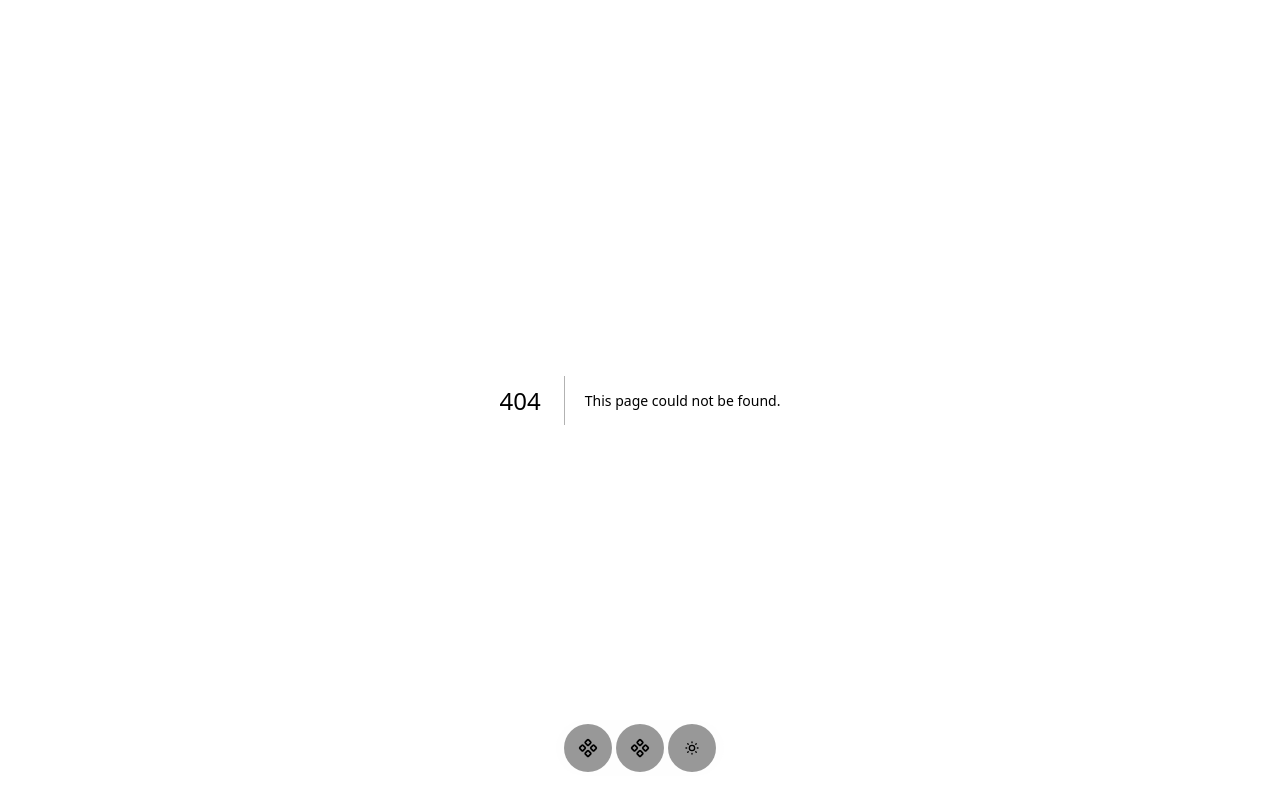
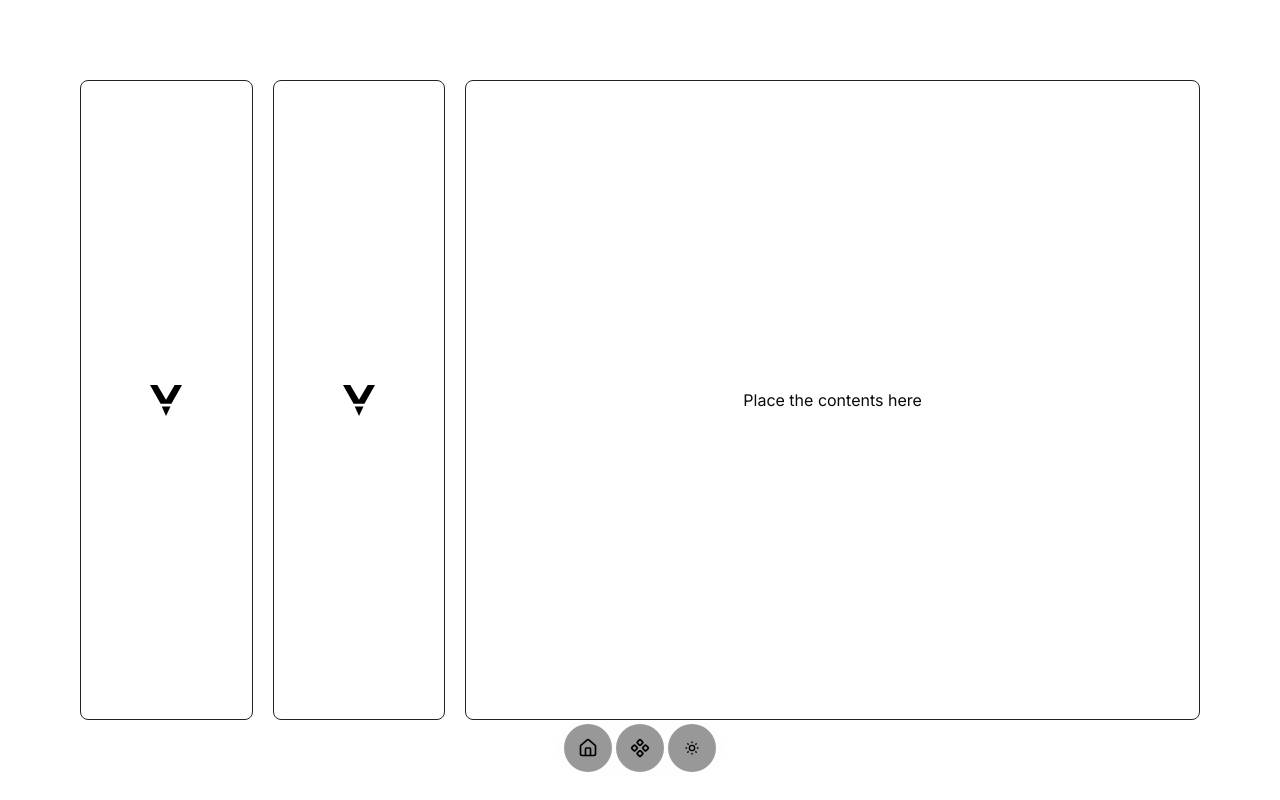
Before and after one commit to seckinyasar/react19-boilerplate, a Next.js app: page /motion/flexgrowsample in a window 1280 px wide. Before the commit this address had no page. Built offline with nearby package versions, Linux system fonts and the light colour scheme.

Commit message:
feat: flex grow example is added, inspired from devin.ai

```diff
--- a/package.json
+++ b/package.json
@@ -20,7 +20,7 @@
     "clsx": "^2.1.1",
     "lucide-react": "^0.487.0",
     "motion": "^12.12.1",
-    "next": "15.2.4",
+    "next": "^15.3.5",
     "next-themes": "^0.4.6",
     "react": "^19.0.0",
     "react-dom": "^19.0.0",
--- /dev/null
+++ b/src/app/motion/flexgrowsample/page.tsx
@@ -0,0 +1,40 @@
+"use client";
+import MetaLogo from "@/components/icons/metalogo";
+import { motion } from "motion/react";
+import { useState } from "react";
+const Page = () => {
+  const [hovered, setHovered] = useState<number>(2);
+
+  return (
+    <div className="flex w-full min-h-screen justify-center bg-background text-foreground py-20">
+      <section className="flex w-full min-h-full gap-5 px-20">
+        {[0, 1, 2].map((index) => (
+          <motion.div
+            transition={{
+              duration: 0.3,
+              ease: "easeInOut",
+            }}
+            key={index}
+            layoutId={index.toString()}
+            onMouseEnter={() => setHovered(index)}
+            className={`flex h-full border border-border rounded-[8px]  ${
+              hovered === index ? "grow-8" : "grow-2"
+            }`}
+          >
+            {hovered === index ? (
+              <div className="flex h-full w-full items-center justify-center">
+                Place the contents here
+              </div>
+            ) : (
+              <div className="flex h-full w-full items-center justify-center">
+                <MetaLogo />
+              </div>
+            )}
+          </motion.div>
+        ))}
+      </section>
+    </div>
+  );
+};
+
+export default Page;
--- a/src/app/motion/test/page.tsx
+++ b/src/app/motion/layoutexamples/page.tsx
@@ -134,7 +134,7 @@ const Test = () => {
           <motion.div
             initial={{ opacity: 0 }}
             animate={{ opacity: 1 }}
-            transition={{ duration: 0.35, easings: "easeIn" }}
+            transition={{ duration: 0.35, ease: "easeIn" }}
             layoutId="message"
             className="fixed bottom-10 right-10"
           >
@@ -308,15 +308,20 @@ const Test = () => {
           </motion.div>
 
           {/* //! Views */}
-          <AnimatePresence mode="wait">
-            {viewState === "List" ? (
+          <AnimatePresence mode="popLayout">
+            {viewState === "List" && (
               <div className="flex h-full w-full pt-6 text-gray-400">
                 <div className="flex flex-col flex-1 gap-y-4">
                   {SvgArray.map((item, i) => (
-                    <div className="flex">
-                      <motion.div layoutId={item.id}>
+                    <div className="flex" key={item.id}>
+                      <motion.div
+                        layoutId={item.id}
+                        style={{
+                          backgroundColor: "#404040",
+                          borderRadius: "12px",
+                        }}
+                      >
                         <Image
-                          className="bg-neutral-700 rounded-xl"
                           src={item.src}
                           width={75}
                           height={75}
@@ -325,67 +330,134 @@ const Test = () => {
                         />
                       </motion.div>
 
-                      <section className="flex flex-col justify-center">
+                      <motion.section
+                        layoutId={item.name}
+                        className="flex flex-col justify-center"
+                      >
                         <div className="ml-3 text-[15px] font-semibold text-amber-50">
                           {item.name}
                         </div>
-                        {item.price.map((price, i) => (
-                          <div className="space-x-1 ml-3 ">
+                        {item.price.map((price) => (
+                          <div className="space-x-1 ml-3" key={price.price}>
                             <span className="text-amber-50 font-semibold">
                               {price.price}
                             </span>
                             <span>{price.currency}</span>
                           </div>
                         ))}
-                      </section>
+                      </motion.section>
                       <section className="flex items-center justify-end w-full">
-                        <Hash className="size-5" />
-                        <span className="text-lg">{item.number}</span>
+                        <motion.div
+                          style={{ width: "20px", height: "20px" }}
+                          layoutId={item.number + 1}
+                        >
+                          <Hash className="size-full " />
+                        </motion.div>
+                        <motion.span layoutId={item.number} className="text-lg">
+                          {item.number}
+                        </motion.span>
                       </section>
                     </div>
                   ))}
                 </div>
               </div>
-            ) : (
+            )}
+            {viewState === "Card" && (
               <section className="flex h-full w-full pt-6 text-gray-400">
                 <div className="flex flex-wrap justify-between">
-                  {SvgArray.map((item, i) => (
-                    <div className="flex flex-col">
-                      <motion.div layoutId={item.id}>
+                  {SvgArray.map((item) => (
+                    <div className="flex flex-col" key={item.id}>
+                      <motion.div
+                        layoutId={item.id}
+                        style={{
+                          backgroundColor: "#404040",
+                          borderRadius: "12px",
+                        }}
+                      >
                         <Image
-                          className="bg-neutral-700 rounded-xl"
+                          key={item.id}
                           alt={item.name}
                           src={item.src}
                           height={200}
                           width={200}
-                          key={item.id}
+                          style={{ borderRadius: "12px" }}
                         />
                       </motion.div>
-                      <div className="flex flex-col flex-1 px-1 py-2">
+
+                      <motion.section
+                        layoutId={item.name}
+                        className="flex flex-col flex-1 px-1 py-2"
+                      >
                         <span className="text-[15px] font-semibold text-white">
                           {item.name}
                         </span>
                         <div className="flex w-full justify-between">
-                          {item.price.map((price, i) => (
-                            <>
-                              <div className="flex gap-x-1">
-                                <span className="font-semibold  text-amber-50">
-                                  {price.price}
-                                </span>
-                                <span>{price.currency}</span>
+                          {item.price.map((price) => (
+                            <div className="flex w-full" key={price.price}>
+                              <span className="font-semibold  text-amber-50 mr-1">
+                                {price.price}
+                              </span>
+                              <span>{price.currency}</span>
+                              <div className="flex ml-auto">
+                                <motion.div
+                                  layoutId={item.number + 1}
+                                  style={{ width: "20px", height: "20px" }}
+                                >
+                                  <Hash className="size-full " />
+                                </motion.div>
+                                <motion.span
+                                  layoutId={item.number}
+                                  className="text-lg"
+                                >
+                                  {item.number}
+                                </motion.span>
                               </div>
-                              <div className="flex">
-                                <Hash className="size-5" />
-                                {item.number}
-                              </div>
-                            </>
+                            </div>
                           ))}
                         </div>
-                      </div>
+                      </motion.section>
                     </div>
                   ))}
                 </div>
               </section>
+            )}
+
+            {viewState === "Pack" && (
+              <main className="flex h-full w-full pt-6 text-gray-400">
+                <main className="flex flex-col flex-1 items-center">
+                  {/* //! CARDS */}
+                  <div className="flex w-full h-fit items-center justify-center">
+                    <div className="relative flex flex-col flex-1 items-center">
+                      {SvgArray.map((item, i) => (
+                        <motion.div
+                          key={item.id}
+                          layoutId={item.id}
+                          style={{
+                            backgroundColor: "#404040",
+                            borderRadius: "12px",
+                            position: "absolute",
+                            rotate: i * 20,
+                            x: i * 50,
+                            y: i * 30,
+                          }}
+                        >
+                          <Image
+                            alt={item.name}
+                            src={item.src}
+                            height={100}
+                            width={200}
+                          />
+                        </motion.div>
+                      ))}
+                    </div>
+                    {SvgArray.map((item) => (
+                      <div className="flex flex-col gap-y-2" key={item.id}>
+                        <span>{item.name}</span>
+                      </div>
+                    ))}
+                  </div>
+                </main>
+              </main>
             )}
           </AnimatePresence>
         </div>
--- a/src/app/motion/trackelementwithinviewport/page.tsx
+++ b/src/app/motion/trackelementwithinviewport/page.tsx
@@ -1,7 +1,7 @@
 "use client";
 
 import { motion, useMotionValueEvent, useScroll } from "motion/react";
-import { useEffect, useRef } from "react";
+import { useRef } from "react";
 const UseScrollExample = () => {
   const refFirstDiv = useRef(null);
   const refSecondDiv = useRef(null);
--- a/src/app/page.tsx
+++ b/src/app/page.tsx
@@ -61,15 +61,6 @@ export default function Home() {
           <div>
             <Link
               className={buttonVariants({ variant: "outline" })}
-              href="/motion/usescroll"
-            >
-              Motion Hook =&gt; useScroll
-              <Cuboid className="size-3.5 ml-2" />
-            </Link>
-          </div>
-          <div>
-            <Link
-              className={buttonVariants({ variant: "outline" })}
               href="/motion/trackelementwithinviewport"
             >
               Track Element Within Viewport
@@ -97,9 +88,33 @@ export default function Home() {
           <div>
             <Link
               className={buttonVariants({ variant: "outline" })}
-              href="/motion/test"
+              href="/motion/layoutexamples"
             >
-              Name later
+              Layout Examples
+              <Cuboid className="size-3.5 ml-2" />
+            </Link>
+          </div>
+          <div>
+            <Link
+              className={buttonVariants({ variant: "outline" })}
+              href="/motion/flexgrowsample"
+            >
+              Flex Grow Sample
+              <Cuboid className="size-3.5 ml-2" />
+            </Link>
+          </div>
+        </div>
+        <div className="flex flex-col gap-y-5 border border-border p-10 rounded-sm">
+          <h2 className="text-lg flex items-center ">
+            Motion Hooks
+            <Library className="size-3.5 ml-2" />
+          </h2>
+          <div>
+            <Link
+              className={buttonVariants({ variant: "outline" })}
+              href="/motion/usescroll"
+            >
+              Motion Hook =&gt; useScroll
               <Cuboid className="size-3.5 ml-2" />
             </Link>
           </div>
--- /dev/null
+++ b/src/components/icons/icon-interface.ts
@@ -0,0 +1,11 @@
+//?✔️ Icon interface
+//?✔️ Tailwind text color → currentColor sayesinde ikonu renklendirir.
+
+interface MyIconProps extends React.SVGProps<SVGElement> {
+  width?: number;
+  height?: number;
+  strokeWidth?: number;
+  fill?: string;
+}
+
+export type { MyIconProps };
--- /dev/null
+++ b/src/components/icons/metalogo.tsx
@@ -0,0 +1,30 @@
+import React from "react";
+import { MyIconProps } from "./icon-interface";
+
+const MetaLogo: React.FC<MyIconProps> = ({
+  width = 32,
+  height = 31,
+  strokeWidth = 1,
+  fill = "black",
+}) => (
+  <svg
+    width={width}
+    height={height}
+    viewBox="0 0 32 31"
+    fill="none"
+    xmlns="http://www.w3.org/2000/svg"
+    strokeWidth={strokeWidth}
+  >
+    <g id="Logo">
+      <g id="v">
+        <path
+          d="M7.29412 0H0L10.5882 18.6745H21.4118L32 0H24.7059L16 14.656L7.29412 0Z"
+          fill={fill}
+        />
+        <path d="M20.4706 21.5112H11.7647L16 31L20.4706 21.5112Z" fill={fill} />
+      </g>
+    </g>
+  </svg>
+);
+MetaLogo.displayName = "meta-logo";
+export default MetaLogo;
--- a/src/components/utility/navbar.tsx
+++ b/src/components/utility/navbar.tsx
@@ -13,18 +13,19 @@
  */
 //#endregion
 
-import { LucideComponent } from "lucide-react";
+import { Home, LucideComponent } from "lucide-react";
+import Link from "next/link";
 import ThemeSwitcher from "../themeSwitcher";
 
 const pages = [
   {
-    page: "elements",
-    href: "/elements",
-    icon: LucideComponent,
+    page: "Home",
+    href: "/",
+    icon: Home,
   },
   {
     page: "forms",
-    href: "/forms",
+    href: "/reactflow",
     icon: LucideComponent,
   },
 ];
@@ -34,11 +35,13 @@ export default function Navbar() {
     <div className="fixed  bottom-6 left-1/2 -translate-x-1/2   ">
       <div className="bg-secondary/15 flex items-center justify-between w-fit px-2 h-14 rounded-full space-x-1">
         {pages.map((page, index) => (
-          <div
+          <Link
             key={index}
-            className="bg-black/40 rounded-full size-12 flex items-center justify-center hover:bg-black hover:scale-110">
+            href={page.href}
+            className="bg-black/40 rounded-full size-12 flex items-center justify-center hover:bg-black hover:scale-110"
+          >
             <page.icon className="size-5 " />
-          </div>
+          </Link>
         ))}
         <ThemeSwitcher navbar />
       </div>
```
Also changed, not shown: 2 other files (tests, documents, lock files or other folders).
